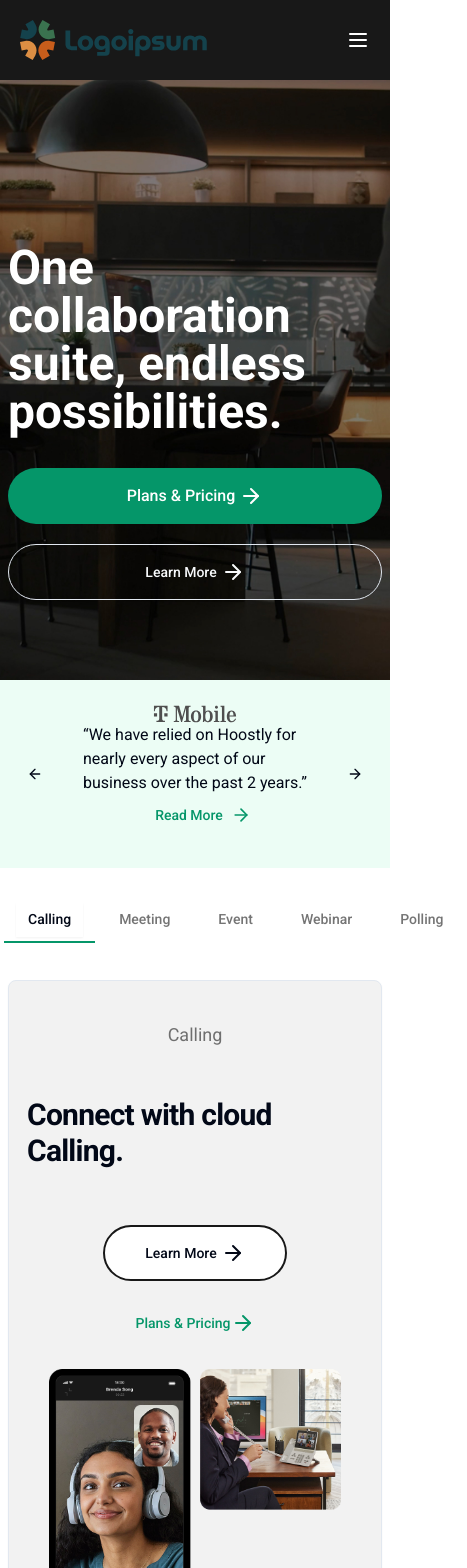
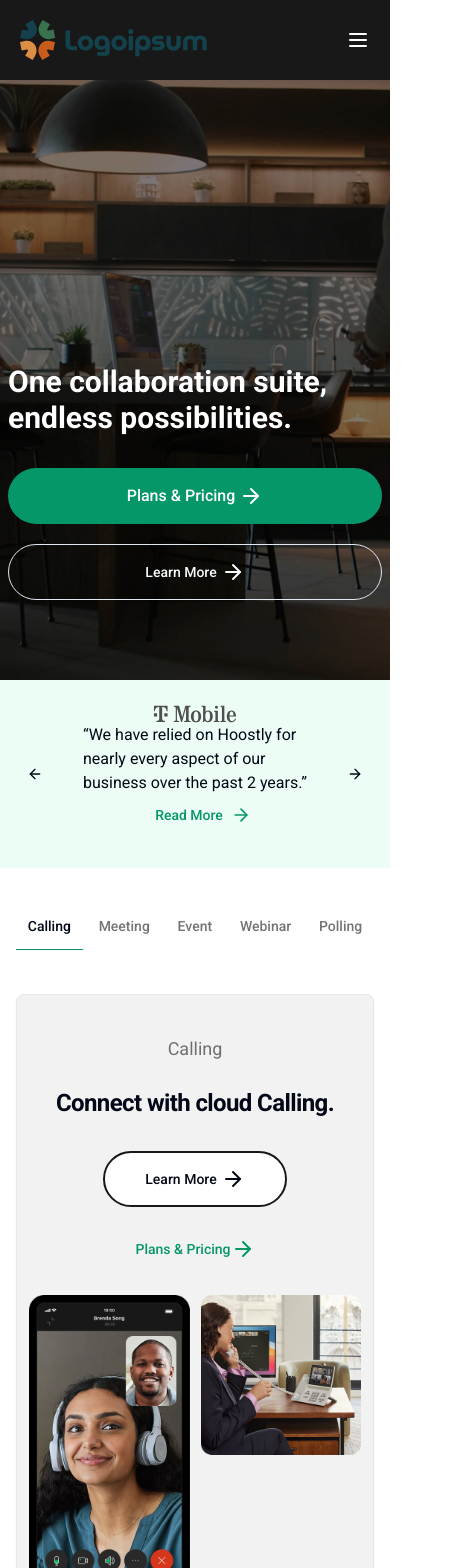
Before and after one commit to aagatsharma/webex, a React (Vite) app: page / in a window 390 px wide. Shown: the top 1568 px of the page, 467 px wide, since content can reach past the window. Built offline with nearby package versions, Linux system fonts and the light colour scheme.

Commit message:
fix overflow scroll

```diff
--- a/src/components/home/HomeImage.tsx
+++ b/src/components/home/HomeImage.tsx
@@ -12,7 +12,7 @@ const HomeImage = () => {
           alt="Background Image"
         />
         <div className="absolute inset-0 max-w-7xl m-auto flex flex-col justify-end bottom-20 px-2 ">
-          <p className="text-white md:text-7xl text-5xl  font-bold md:w-[770px]">
+          <p className="text-white md:text-7xl text-3xl  font-bold md:w-[770px]">
             One collaboration suite, endless possibilities.
           </p>
 
--- a/src/components/home/HomeTabs.tsx
+++ b/src/components/home/HomeTabs.tsx
@@ -46,17 +46,17 @@ const tabsData = [
 ];
 
 const HomeTabs = () => {
-  let [activeTab, setActiveTab] = useState(tabsData[0].label);
+  const [activeTab, setActiveTab] = useState(tabsData[0].label);
 
   return (
     <div className="max-w-7xl m-auto my-8">
       <Tabs defaultValue={tabsData[0].label}>
-        <TabsList className="max-w-5xl m-auto bg-transparent flex justify-evenly  w-full">
+        <TabsList className="max-w-5xl m-auto bg-transparent flex justify-evenly h-auto md:w-full  mx-2">
           {tabsData.map((tab) => (
             <button
               key={tab.label}
               onClick={() => setActiveTab(tab.label)}
-              className={` relative px-3 py-1.5 text-sm font-medium text-white transition bg-transparent `}
+              className={` relative md:px-3 py-1.5 text-sm font-medium text-white transition bg-transparent `}
               style={{
                 WebkitTapHighlightColor: "transparent",
               }}
@@ -64,15 +64,15 @@ const HomeTabs = () => {
               {activeTab === tab.label && (
                 <motion.span
                   layoutId="bubble"
-                  className="absolute inset-0 z-10 border-b-2 border-emerald-600 bg-transparent  "
+                  className="absolute inset-0 z-10 border-b border-emerald-600 bg-transparent "
                   transition={{ type: "keyframes", bounce: 0.2, duration: 0.3 }}
                 />
               )}
               <TabsTrigger
                 key={tab.label}
                 value={tab.label}
-                className=" text-xl text-black/60 border-b-2 border-white rounded-none
-                duration-300 max-md:text-sm"
+                className=" text-xl text-black/60 border-b-2 border-transparent rounded-none
+                 max-md:text-sm data-[state=active]:border-transparent data-[state=active]:bg-transparent data-[state=active]:shadow-none"
               >
                 {tab.label}
               </TabsTrigger>
@@ -81,7 +81,10 @@ const HomeTabs = () => {
         </TabsList>
 
         {tabsData.map((tab) => (
-          <TabsContent value={tab.label} className="max-w-7xl m-auto my-10">
+          <TabsContent
+            value={tab.label}
+            className="max-w-7xl m-auto my-10 px-2"
+          >
             <TabCards
               label={tab.label}
               description={tab.description}
--- a/src/components/home/TabCards/TabCards.tsx
+++ b/src/components/home/TabCards/TabCards.tsx
@@ -17,13 +17,15 @@ interface TabCardsProps {
 
 const TabCards = ({ label, title, description, logo }: TabCardsProps) => {
   return (
-    <Card className=" bg-[#f2f2f2]  h-[600px] max-md:h-auto flex items-center justify-center px-10 py-4 mx-2">
+    <Card className=" bg-[#f2f2f2] md:h-[600px] max-md:h-auto flex items-center justify-center md:px-10 py-4 mx-2">
       <div className="flex w-full justify-around items-center max-md:flex-col">
-        <div className="flex flex-col items-center w-96 gap-y-6 max-md:px-6 px-2 ">
+        <div className="flex flex-col items-center md:w-96 gap-y-6 max-sm:gap-y-0 max-md:px-6 px-2 ">
           <CardHeader className="text-3xl text-black/60 max-md:text-lg ">
             {label}
           </CardHeader>
-          <CardTitle className="text-6xl max-md:text-3xl ">{title}</CardTitle>
+          <CardTitle className="text-6xl max-md:text-3xl max-sm:text-2xl ">
+            {title}
+          </CardTitle>
           <CardDescription className="text-xl text-black/60 max-md:hidden">
             {description}
           </CardDescription>
@@ -46,9 +48,8 @@ const TabCards = ({ label, title, description, logo }: TabCardsProps) => {
             </Button>
           </CardContent>
         </div>
-        <div>
-          <img src={logo} alt={title} className=" w-96 h-auto" />
-        </div>
+
+        <img src={logo} alt={title} className=" w-96 h-auto px-3" />
       </div>
     </Card>
   );
```
